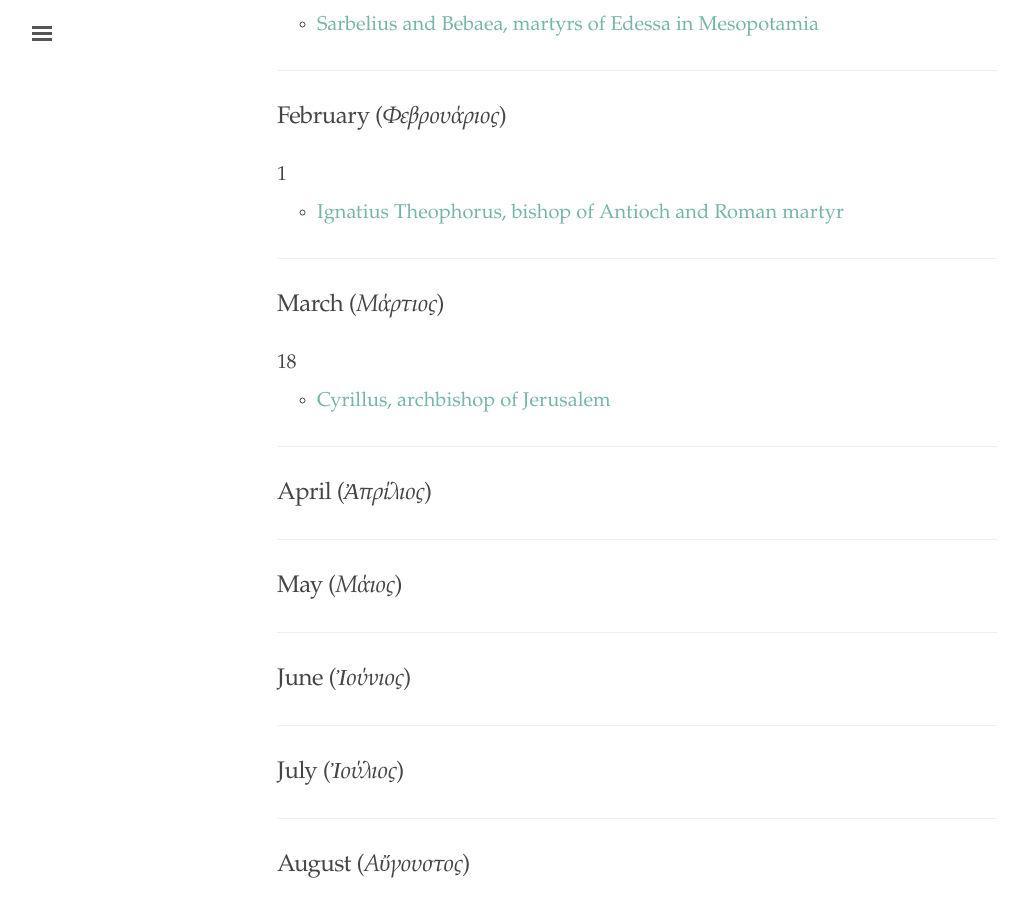
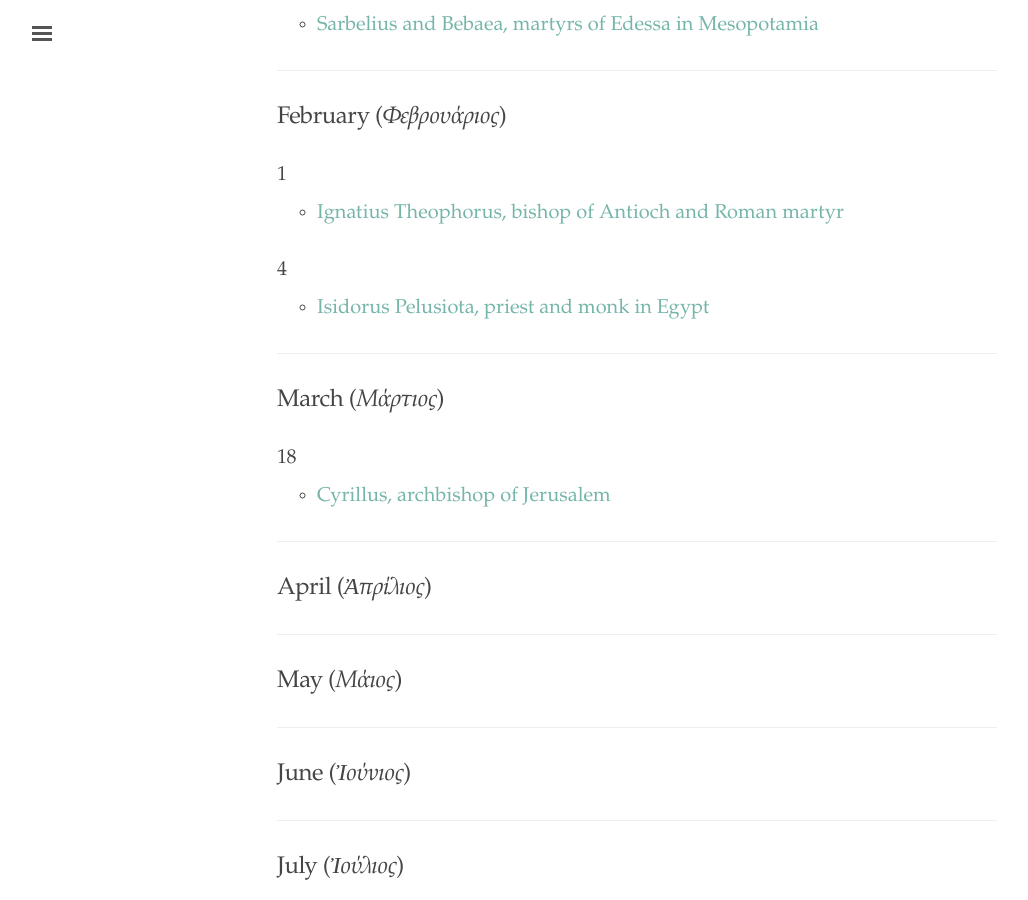
Before and after one commit to cjkoepke1/greek-hagiography, a Jekyll site: the page built from index.md, in a window 1280 px wide and 900 px high, scrolled down 1667 px. Shown: the whole window, without its empty margins (3-1031 px from the left). Built offline with Jekyll 4.4.1, drawn with Linux system fonts in a browser that asks for light colours.

Commit message:
Added Isidorus Pelusiota

```diff
--- a/index.md
+++ b/index.md
@@ -74,6 +74,10 @@ title: "Greek Hagiography"
 
 - [Ignatius Theophorus, bishop of Antioch and Roman martyr](https://cjkoepke1.github.io/greek-hagiography/saints/ignatius-theophorus)
 
+### 4
+
+- [Isidorus Pelusiota, priest and monk in Egypt](https://cjkoepke1.github.io/greek-hagiography/saints/isidorus-pelusiota/)
+
 ---
 
 ## March (*Μάρτιος*)
```
